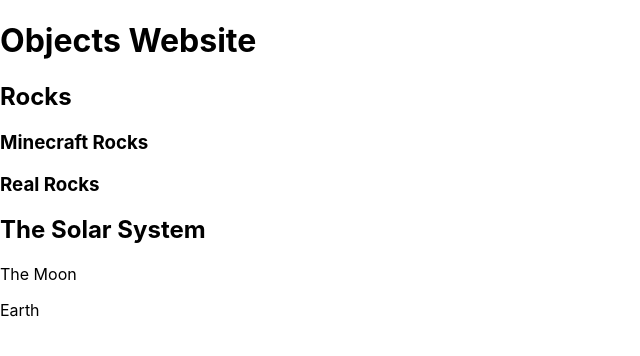
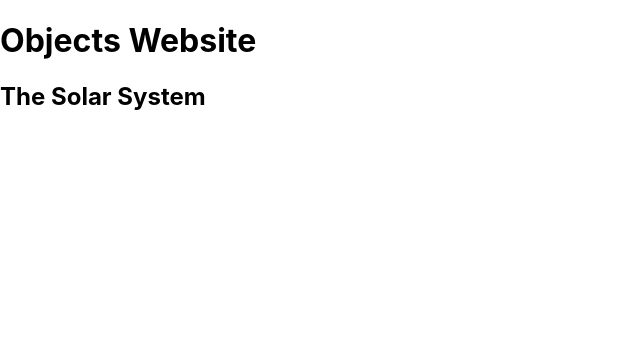
Before and after one commit to samyou-softwire/nasar, a React (Create React App) app: page /solar-system in a window 1280 px wide. Shown: the top 356 px of the page, without its empty margins (0-640 px from the left). Built offline with nearby package versions, Linux system fonts and the light colour scheme.

Commit message:
add outlets

```diff
--- a/src/routes/Layout.tsx
+++ b/src/routes/Layout.tsx
@@ -1,10 +1,10 @@
 import Rocks from "./rocks/Rocks";
 import SolarSystem from "./solar_system/SolarSystem";
+import {Outlet} from "react-router-dom";
 
 const Layout = () => <div>
     <h1>Objects Website</h1>
-    <Rocks/>
-    <SolarSystem/>
+    <Outlet/>
 </div>
 
 export default Layout;
--- a/src/routes/rocks/Rocks.tsx
+++ b/src/routes/rocks/Rocks.tsx
@@ -1,10 +1,10 @@
 import MinecraftRocks from "./minecraft/MinecraftRocks";
 import RealRocks from "./real/RealRocks";
+import {Outlet} from "react-router-dom";
 
 const Rocks = () => <div>
     <h2>Rocks</h2>
-    <MinecraftRocks/>
-    <RealRocks/>
+    <Outlet/>
 </div>
 
 export default Rocks;
--- a/src/routes/rocks/minecraft/MinecraftRocks.tsx
+++ b/src/routes/rocks/minecraft/MinecraftRocks.tsx
@@ -1,3 +1,8 @@
-const MinecraftRocks = () => <h3>Minecraft Rocks</h3>;
+import {Outlet} from "react-router-dom";
+
+const MinecraftRocks = () => <div>
+    <h3>Minecraft Rocks</h3>
+    <Outlet/>
+</div>;
 
 export default MinecraftRocks;
--- a/src/routes/rocks/real/RealRocks.tsx
+++ b/src/routes/rocks/real/RealRocks.tsx
@@ -1,3 +1,8 @@
-const RealRocks = () => <h3>Real Rocks</h3>;
+import {Outlet} from "react-router-dom";
+
+const RealRocks = () => <div>
+    <h3>Real Rocks</h3>
+    <Outlet/>
+</div>;
 
 export default RealRocks;
--- a/src/routes/solar_system/SolarSystem.tsx
+++ b/src/routes/solar_system/SolarSystem.tsx
@@ -1,10 +1,10 @@
 import TheMoon from "./moons/TheMoon";
 import Earth from "./planets/Earth";
+import {Outlet} from "react-router-dom";
 
 const SolarSystem = () => <div>
     <h2>The Solar System</h2>
-    <TheMoon/>
-    <Earth/>
+    <Outlet/>
 </div>
 
 export default SolarSystem;
--- a/src/routes/solar_system/moons/Moons.tsx
+++ b/src/routes/solar_system/moons/Moons.tsx
@@ -1,3 +1,8 @@
-const Moons = () => <h3>Moons</h3>;
+import {Outlet} from "react-router-dom";
+
+const Moons = () => <div>
+    <h3>Moons</h3>
+    <Outlet/>
+</div>;
 
 export default Moons;
--- a/src/routes/solar_system/planets/Planets.tsx
+++ b/src/routes/solar_system/planets/Planets.tsx
@@ -1,3 +1,8 @@
-const Planets = () => <h3>Planets</h3>;
+import {Outlet} from "react-router-dom";
+
+const Planets = () => <div>
+    <h3>Planets</h3>
+    <Outlet/>
+</div>;
 
 export default Planets;
```
